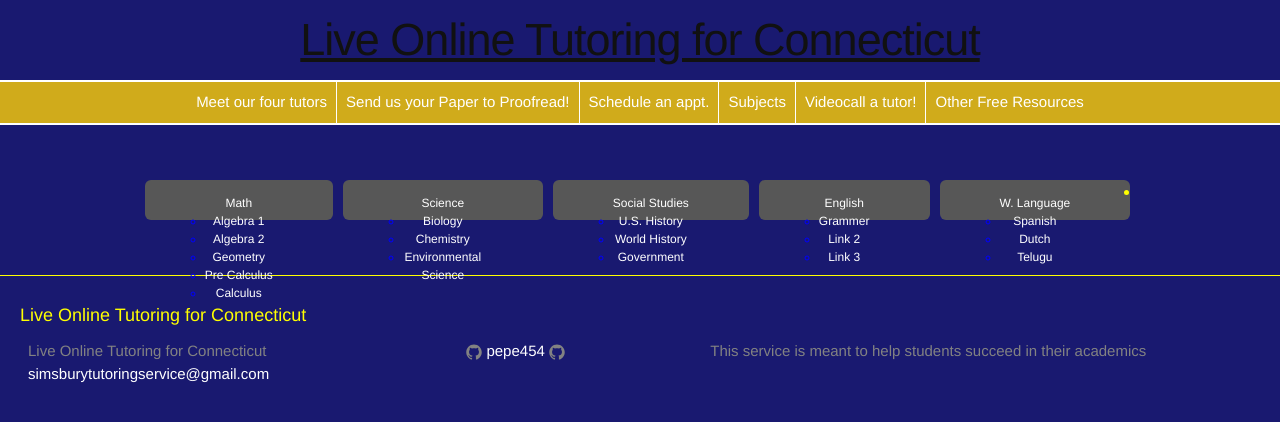
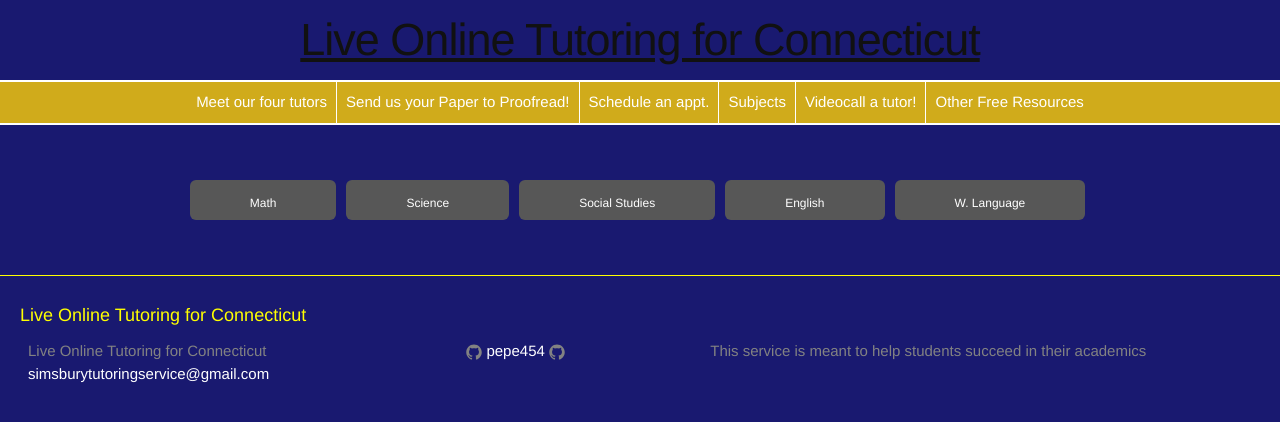
Before and after one commit to pepe454/pepe454.github.io, a Jekyll site: the page built from nav-bar/subjects.md, in a window 1280 px wide. Shown: the top 422 px of the page. Built offline with Jekyll 4.4.1, drawn with Linux system fonts in a browser that asks for light colours; some of the changed lines change nothing that is shown.

Commit message:
Update subjects.md

```diff
--- a/nav-bar/subjects.md
+++ b/nav-bar/subjects.md
@@ -5,6 +5,25 @@
 ---
 
 <html>
+<style>
+ul li {display: inline-block;}
+ul li:hover {background:white;
+             color: #191970;}
+ul li:hover ul {display: block;}
+ul li ul {
+  position: absolute;
+  width: 200px;
+  display: none;
+  background: white;
+}
+ul li ul li {
+  background: #DAA520;
+  color: #191970;
+  display: block;
+  background: white;
+}
+
+</style>
 <body>
 
 <div>
```
